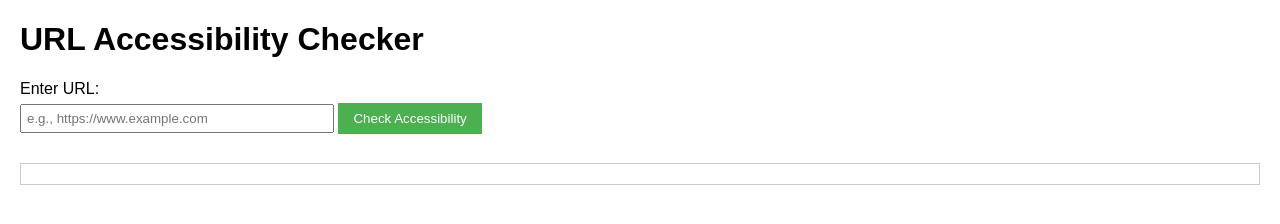
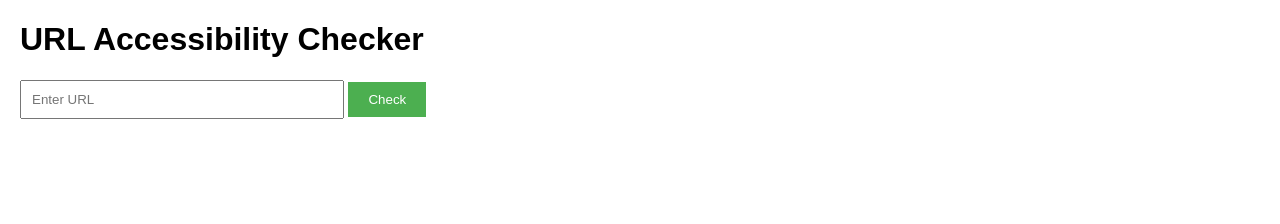
Before and after one commit to zhjpwlj/URL-accessibility-checker, a plain HTML site: page index.html in a window 1280 px wide. Drawn offline with Linux system fonts and the light colour scheme.

Commit message:
Update index.html

```diff
--- a/index.html
+++ b/index.html
@@ -8,19 +8,14 @@
             margin: 20px;
         }
 
-        label {
-            display: block;
-            margin-bottom: 5px;
-        }
-
         input[type="text"] {
             width: 300px;
-            padding: 5px;
+            padding: 10px;
             margin-bottom: 10px;
         }
 
         button {
-            padding: 8px 15px;
+            padding: 10px 20px;
             background-color: #4CAF50;
             color: white;
             border: none;
@@ -29,8 +24,14 @@
 
         #result {
             margin-top: 20px;
-            border: 1px solid #ccc;
-            padding: 10px;
+        }
+
+        .accessible {
+            color: green;
+        }
+
+        .inaccessible {
+            color: red;
         }
     </style>
 </head>
@@ -38,47 +39,41 @@
 
     <h1>URL Accessibility Checker</h1>
 
-    <label for="url">Enter URL:</label>
-    <input type="text" id="url" placeholder="e.g., https://www.example.com">
-
-    <button onclick="checkAccessibility()">Check Accessibility</button>
+    <input type="text" id="urlInput" placeholder="Enter URL">
+    <button onclick="checkAccessibility()">Check</button>
 
     <div id="result"></div>
 
     <script>
         function checkAccessibility() {
-            const url = document.getElementById('url').value;
-            const resultDiv = document.getElementById('result');
+            var urlInput = document.getElementById("urlInput");
+            var url = urlInput.value;
+            var resultDiv = document.getElementById("result");
 
-            // Clear previous results
-            resultDiv.innerHTML = '';
+            // Create a new XMLHttpRequest object
+            var xhr = new XMLHttpRequest();
 
-            // Perform basic checks (replace with more comprehensive logic)
-            if (!url) {
-                resultDiv.innerHTML = '<p>Please enter a URL.</p>';
-                return;
-            }
+            // Define the callback function to handle the response
+            xhr.onreadystatechange = function() {
+                if (xhr.readyState === 4) {
+                    if (xhr.status === 200) {
+                        resultDiv.innerHTML = '<p class="accessible">URL is accessible.</p>';
+                    } else {
+                        resultDiv.innerHTML = '<p class="inaccessible">URL is inaccessible (HTTP status: ' + xhr.status + ').</p>';
+                    }
+                }
+            };
 
-            // Check if the URL is valid (basic validation)
-            try {
-                new URL(url);
-            } catch (error) {
-                resultDiv.innerHTML = `<p>Invalid URL: ${error.message}</p>`;
-                return;
-            }
+            // Open the URL with a GET request
+            xhr.open("GET", url, true);
 
-            // Simulate a network request (replace with actual network check)
-            fetch(url)
-                .then(response => {
-                    if (response.ok) {
-                        resultDiv.innerHTML = `<p>URL is accessible.</p>`;
-                    } else {
-                        resultDiv.innerHTML = `<p>URL is not accessible: ${response.status} ${response.statusText}</p>`;
-                    }
-                })
-                .catch(error => {
-                    resultDiv.innerHTML = `<p>Error accessing URL: ${error.message}</p>`;
-                });
+            // Set a timeout to simulate a page load
+            setTimeout(function() {
+                xhr.send();
+            }, 10000); // 10 seconds timeout
+
+            // Display a loading message while waiting
+            resultDiv.innerHTML = '<p>Checking accessibility... Please wait.</p>';
         }
     </script>
 
```
